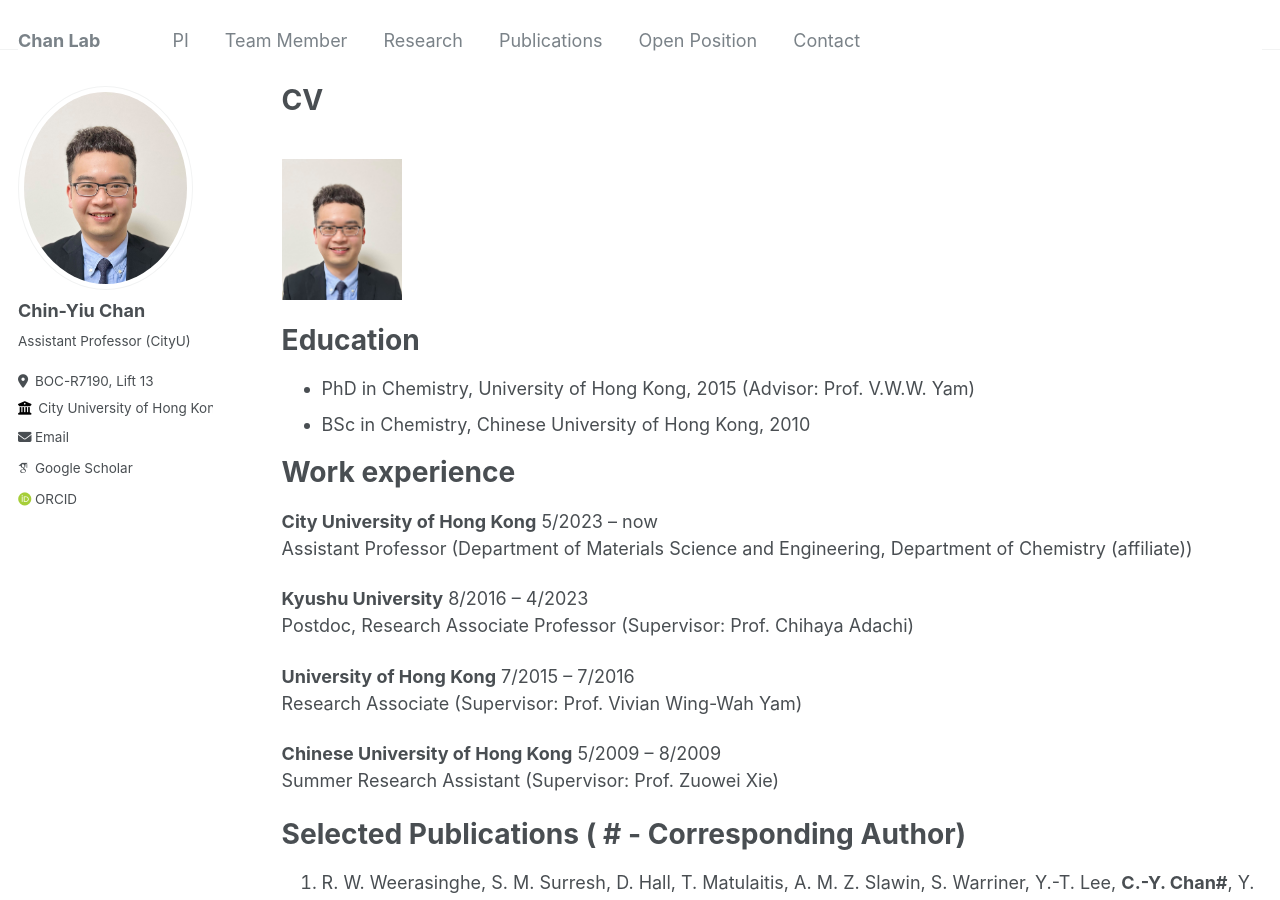
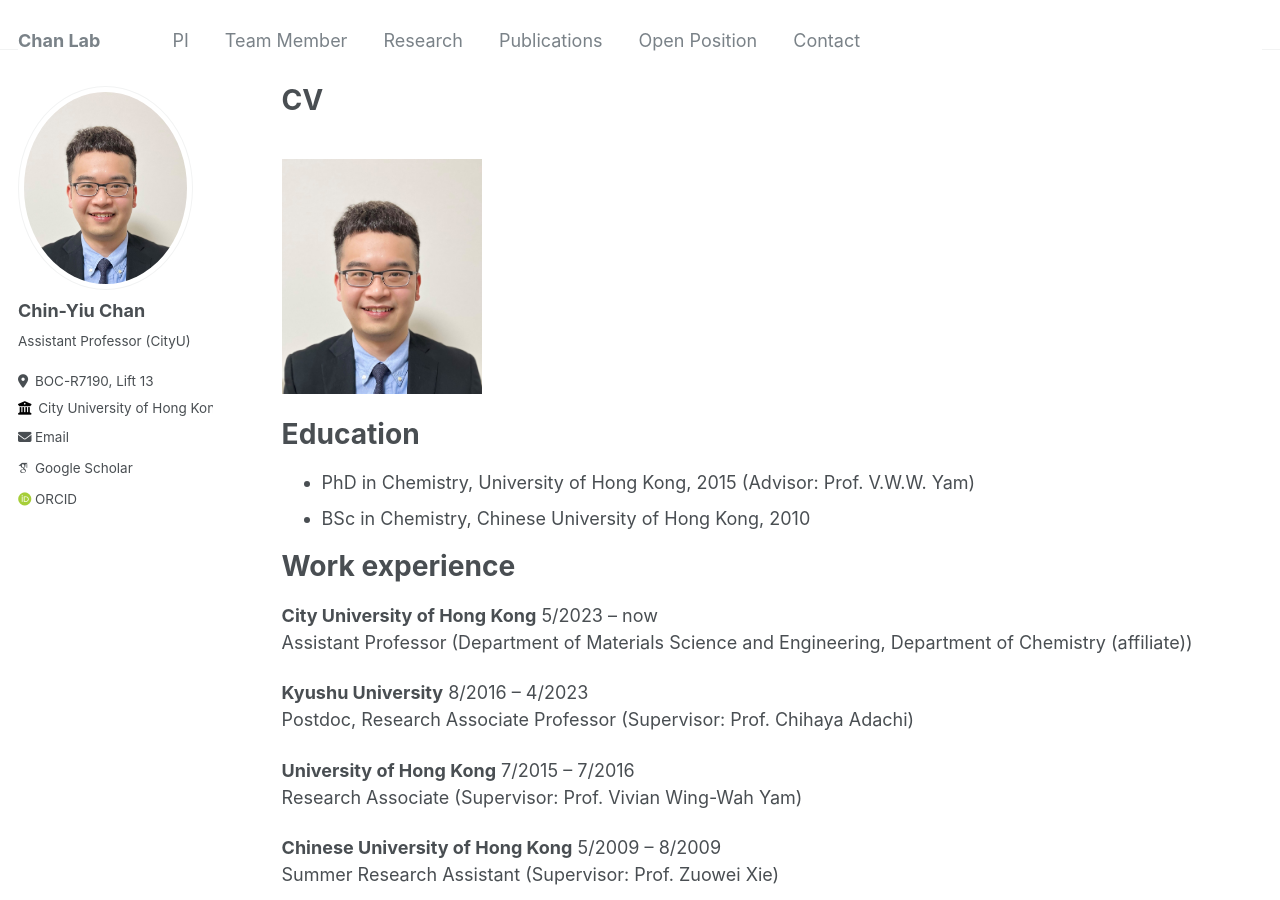
Before and after one commit to cychan-chem/chinychan.github.io, a Jekyll site: the page built from _pages/cv.md, in a window 1280 px wide and 900 px high. Built offline with Jekyll 4.4.1, drawn with Linux system fonts in a browser that asks for light colours; some web fonts are replaced.

Commit message:
Update cv.md

```diff
--- a/_pages/cv.md
+++ b/_pages/cv.md
@@ -9,7 +9,7 @@ redirect_from:
 
 {% include base_path %}
 
-<br/> <img src='/images/Photo_CHAN Chin-Yiu.jpg' width="120" height="300">
+<br/> <img src='/images/Photo_CHAN Chin-Yiu.jpg' width="200" height="300">
 
 Education
 ======
```
